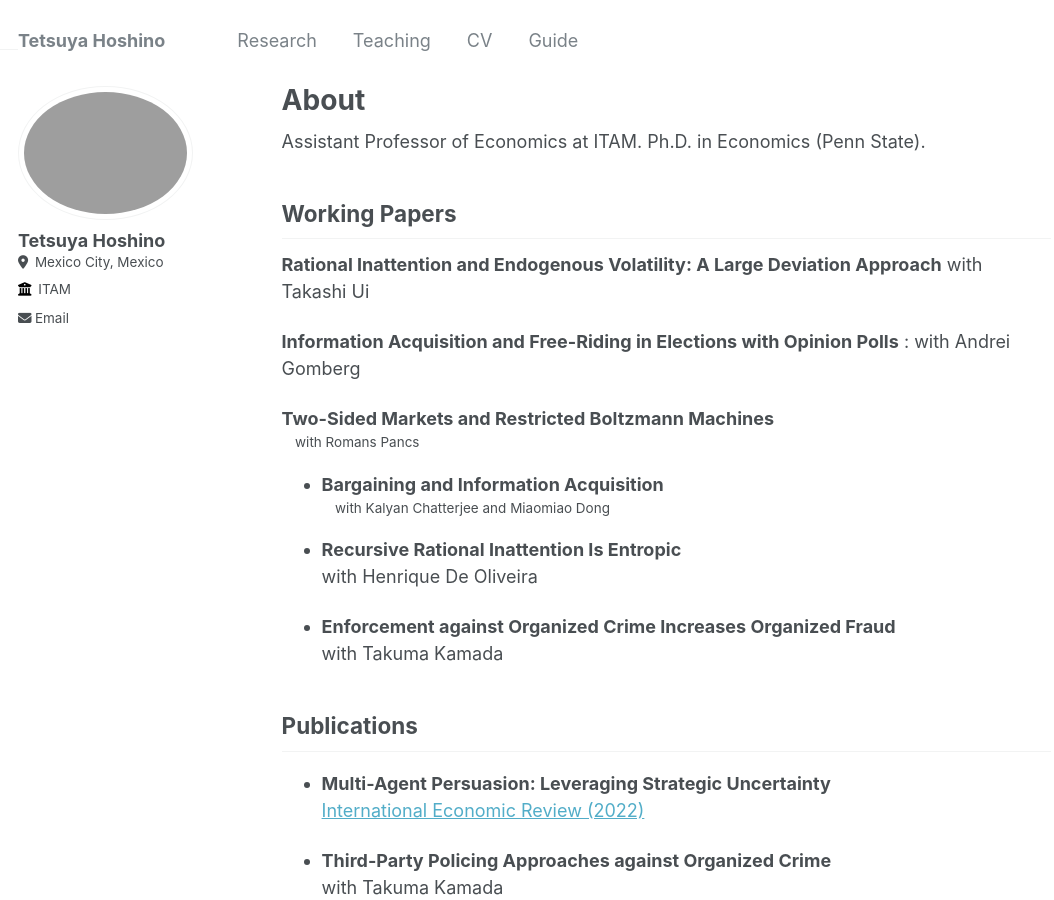
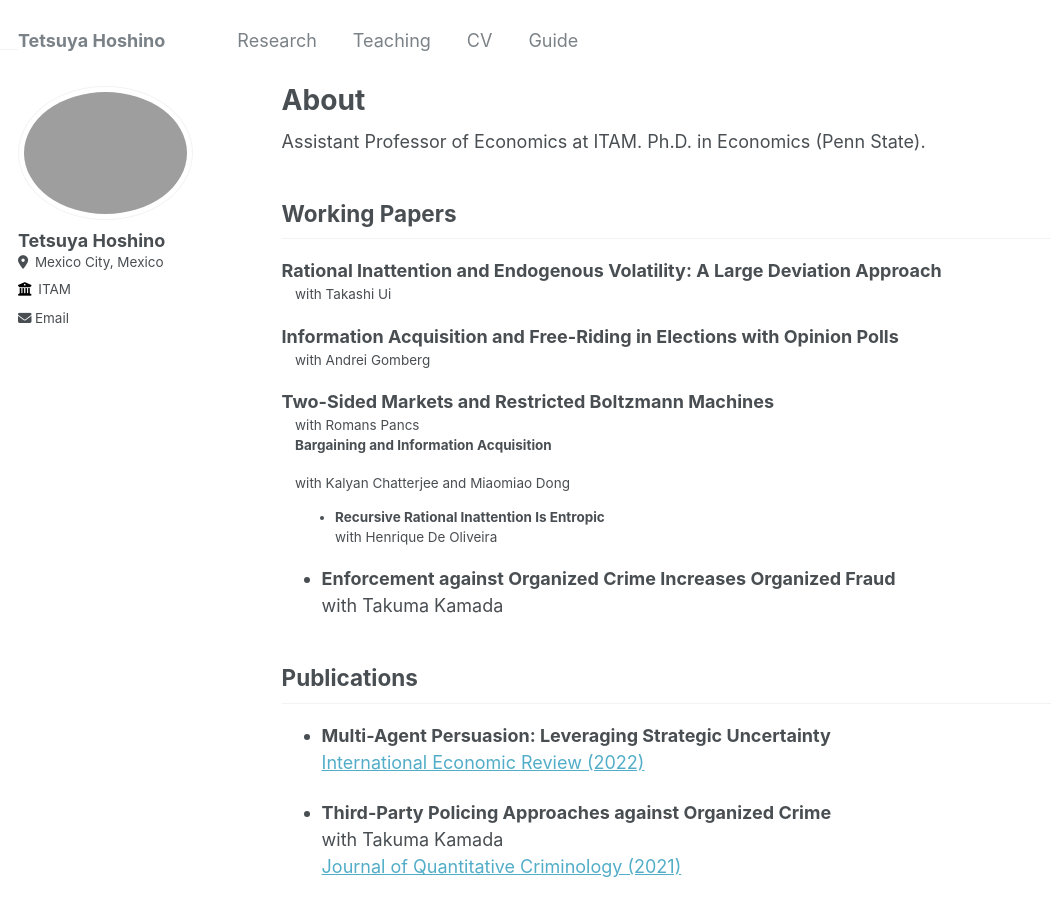
Before and after one commit to tetsuyahoshino137/tetsuyahoshino137.github.io, a Jekyll site: the page built from _pages/about.md, in a window 1280 px wide and 900 px high. Shown: the whole window, without its empty margins (0-1054 px from the left). Built offline with Jekyll 4.4.1, drawn with Linux system fonts in a browser that asks for light colours.

```diff
--- a/_pages/about.md
+++ b/_pages/about.md
@@ -11,17 +11,18 @@ Assistant Professor of Economics at ITAM. Ph.D. in Economics (Penn State).
 
 ## Working Papers
 **Rational Inattention and Endogenous Volatility: A Large Deviation Approach**
-with Takashi Ui
+:   with Takashi Ui
 
-**Information Acquisition and Free-Riding in Elections with Opinion Polls** : with Andrei Gomberg
+**Information Acquisition and Free-Riding in Elections with Opinion Polls**
+:   with Andrei Gomberg
 
 **Two-Sided Markets and Restricted Boltzmann Machines**
 :   with Romans Pancs
 
-- **Bargaining and Information Acquisition**
+:   **Bargaining and Information Acquisition**
 :   with Kalyan Chatterjee and Miaomiao Dong
 
-- **Recursive Rational Inattention Is Entropic**
+:   - **Recursive Rational Inattention Is Entropic**
 with Henrique De Oliveira
 
 - **Enforcement against Organized Crime Increases Organized Fraud**
```
